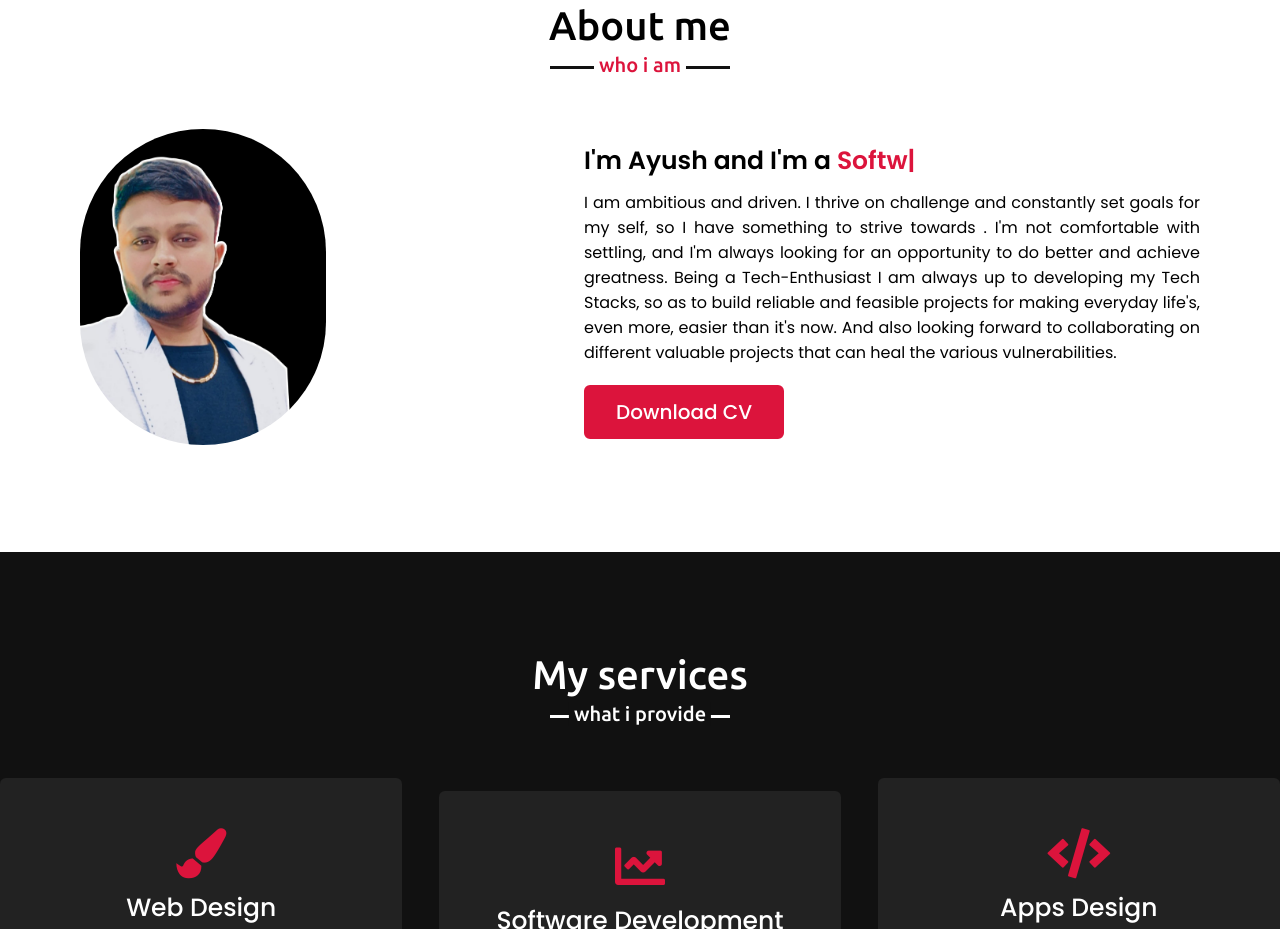
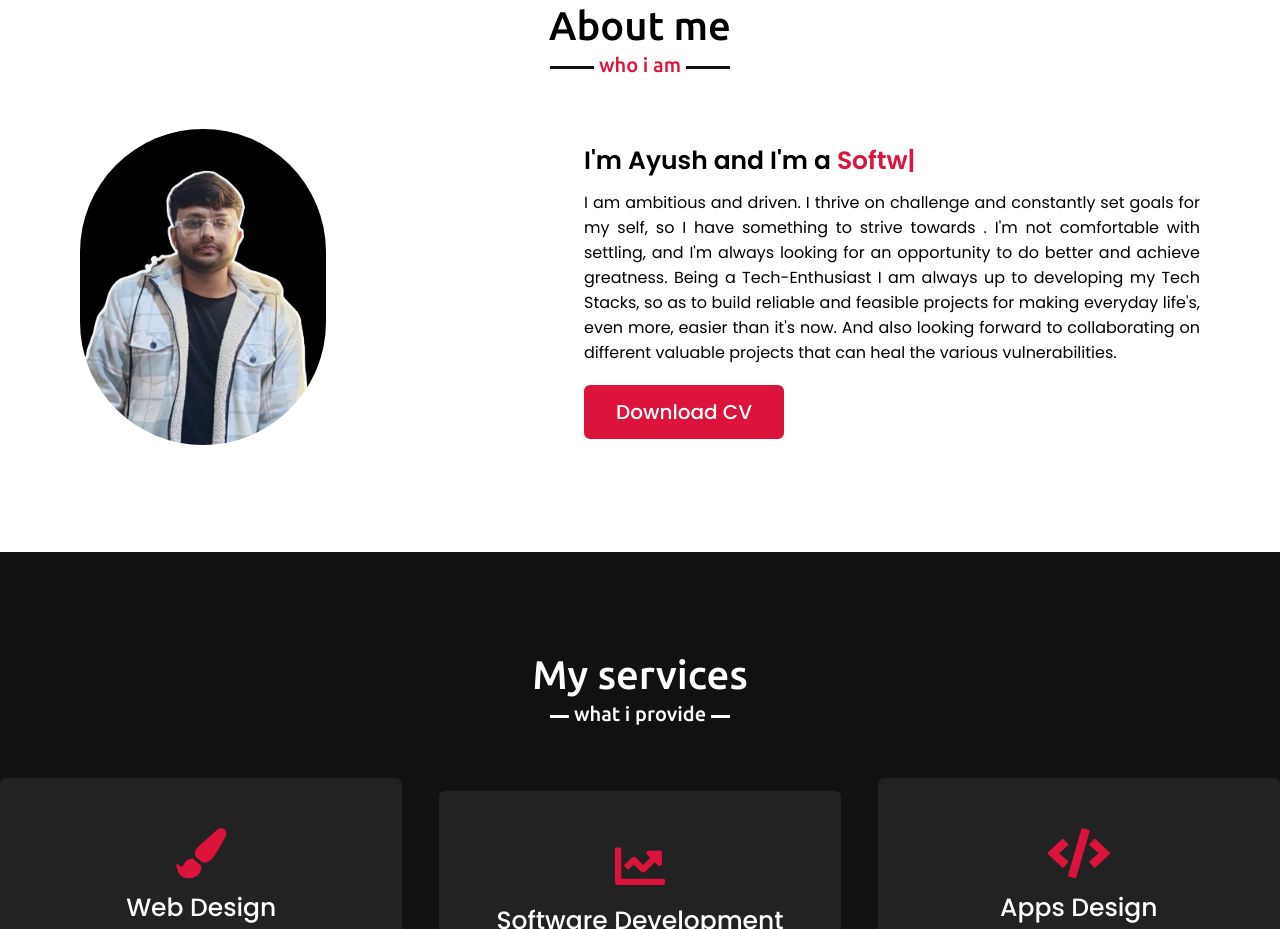
Before and after one commit to Mayank1974/Aayush-portfolio, a plain HTML site: page index.html in a window 1280 px wide. Shown: the part 897-1826 px from the top of the page. Drawn offline with nearby package versions, Linux system fonts and the light colour scheme.

Commit message:
Update index.html

```diff
--- a/index.html
+++ b/index.html
@@ -58,7 +58,7 @@
             <h2 class="title">About me</h2>
             <div class="about-content">
                 <div class="column left">
-                    <img src="img.jpg" alt="Photograph">
+                    <img src="hero2.jpg" alt="Photograph">
                 </div>
                 <div class="column right">
                     <div class="text">I'm Ayush and I'm a <span class="typing-2"></span></div>
```
